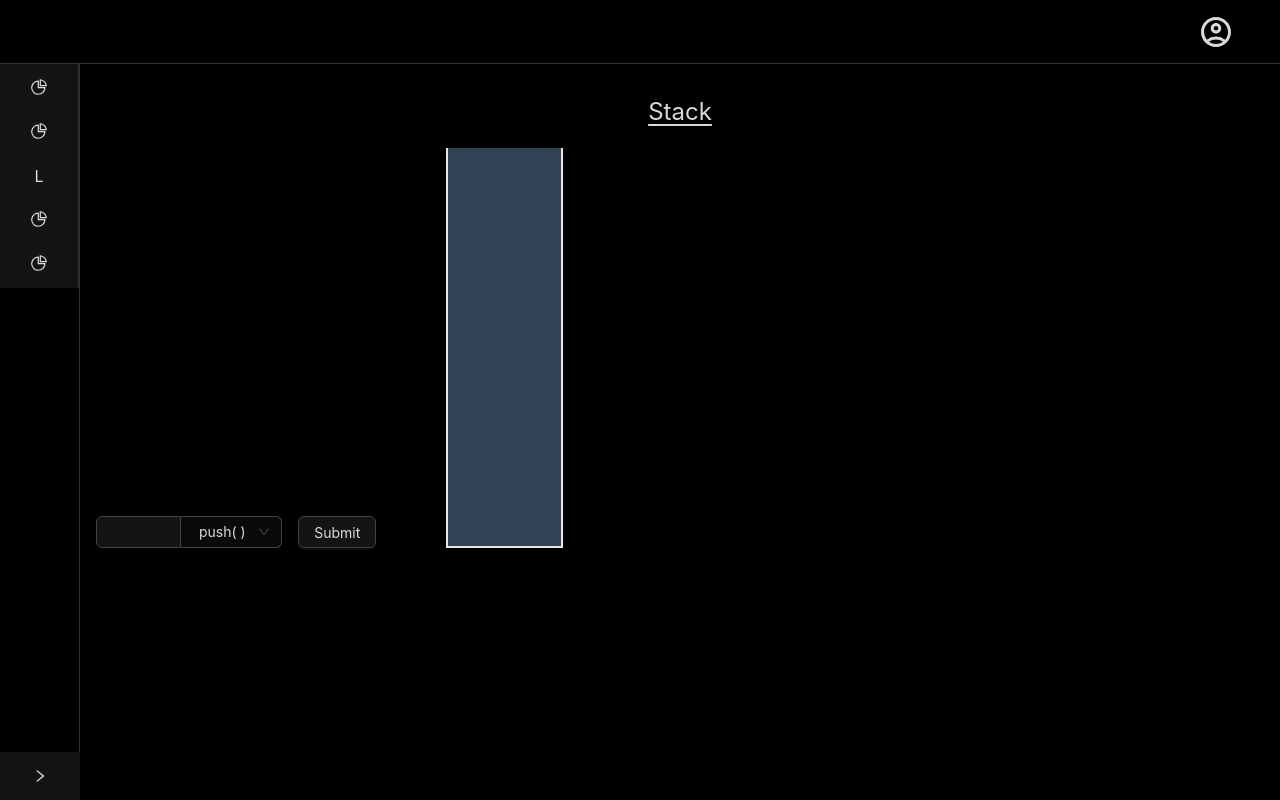
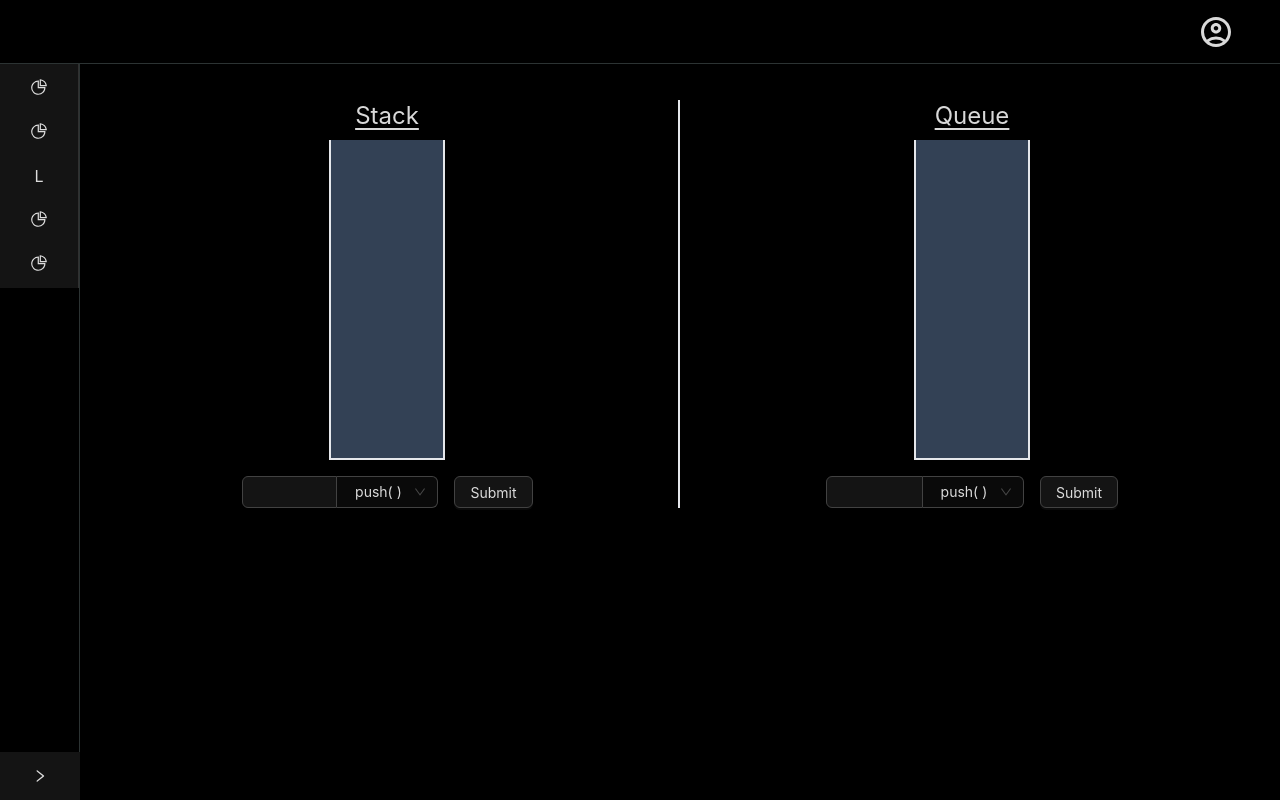
Before and after one commit to mohitgadhavi1/project_catfish, a Next.js app: page /stack in a window 1280 px wide. Built offline with nearby package versions, Linux system fonts and the light colour scheme.

Commit message:
worked on stack and queue

```diff
--- /dev/null
+++ b/src/app/loading.jsx
@@ -0,0 +1,5 @@
+import React from "react";
+
+export default function Loading() {
+	return <div>loading...</div>;
+}
--- a/src/app/stack/layout.jsx
+++ /dev/null
@@ -1,5 +0,0 @@
-import React from "react";
-
-export default function Layout({ children }) {
-	return <div> {children}</div>;
-}
--- /dev/null
+++ b/src/app/stack/loading.jsx
@@ -0,0 +1,5 @@
+import React from "react";
+
+export default function Loading() {
+	return <div>loading...</div>;
+}
--- a/src/app/stack/operations.jsx
+++ b/src/app/stack/operations.jsx
@@ -12,9 +12,10 @@ export default function Selectoperation() {
 	const [intVal, setIntVal] = useState("");
 
 	return (
-		<div className="w-full">
-			<div className="flex w-[80%]">
+		<div className="flex justify-center w-full">
+			<div className="flex w-[50%]">
 				<Input
+					disabled={selectedValue !== "push( )"}
 					value={intVal}
 					onChange={(e) => setIntVal(e.target.value)}
 					addonAfter={
@@ -32,9 +33,10 @@ export default function Selectoperation() {
 					}
 				/>
 				<Button
-					onClick={() =>
-						dispatch(customizeArr({ name: intVal, type: selectedValue }))
-					}
+					onClick={() => {
+						dispatch(customizeArr({ name: intVal, type: selectedValue }));
+						setIntVal("");
+					}}
 					className="ml-4"
 				>
 					Submit
--- a/src/app/stack/page.jsx
+++ b/src/app/stack/page.jsx
@@ -5,15 +5,20 @@ import Visual from "./visual";
 function Profile() {
 	return (
 		<>
-			<div className="flex justify-center">
-				<p className="text-2xl underline underline-offset-4">Stack</p>
-			</div>
-			<div className="flex mt-5 min-h-[50vh] ">
-				<div className="flex items-end w-[30%] ">
+			<div className="flex mt-5 ">
+				<div className="flex flex-col items-center  w-[50%] border-r-2">
+					<p className="text-2xl underline underline-offset-4 mb-2">Stack</p>
+					<div className=" min-h-[40vh] w-full mb-4">
+						<Visual />
+					</div>
 					<Operations />
 				</div>
-				<div className="w-[50%]">
-					<Visual />
+				<div className="flex flex-col items-center w-[50%]">
+					<p className="text-2xl underline underline-offset-4 mb-2">Queue</p>
+					<div className=" min-h-[40vh] w-full mb-4">
+						<Visual />
+					</div>
+					<Operations />
 				</div>
 			</div>
 		</>
--- a/src/app/stack/visual.jsx
+++ b/src/app/stack/visual.jsx
@@ -6,7 +6,7 @@ export default function Visual({ Children }) {
 	const { data } = useSelector((state) => state.stack);
 
 	return (
-		<div className="h-full">
+		<div className="flex justify-center h-full w-full ">
 			<div className="w-[20%] flex flex-col  justify-end  h-full border-x-2 border-b-2  bg-slate-700">
 				{data.map((item, i) => (
 					<div key={i} className="w-full flex justify-center border-t-2">
```
